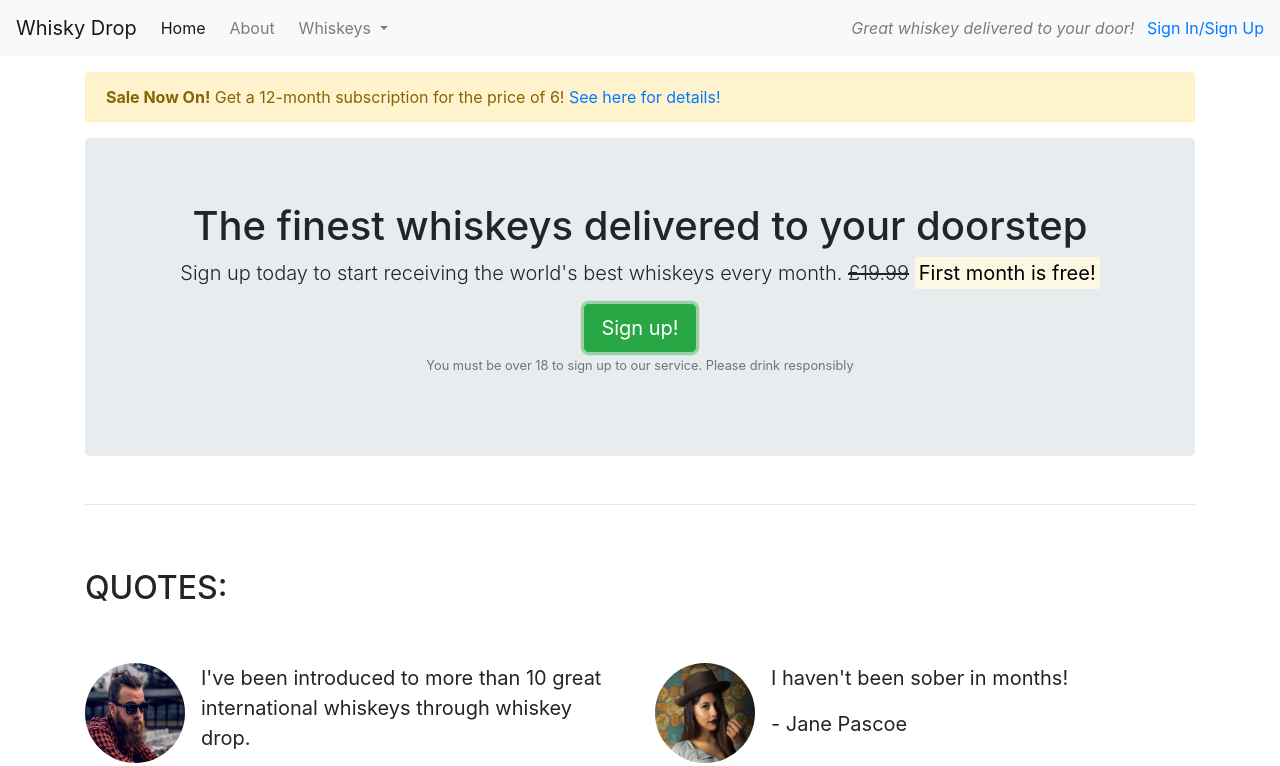
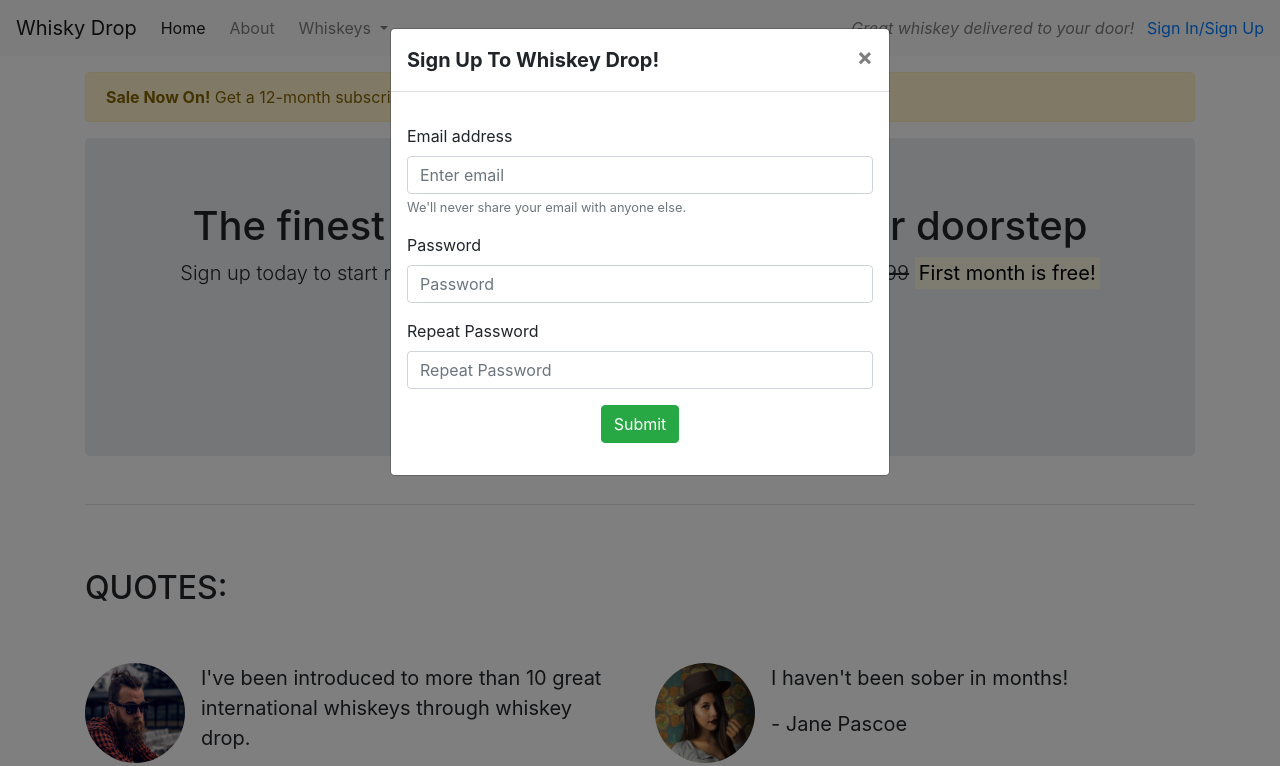
Before and after one commit to LouWills/WhiskeyDrop-bootstrap, a plain HTML site: page index.html in a window 1280 px wide. Both pictures are taken after a click on the button "Sign up!". Shown: the top 766 px of the page. Drawn offline with nearby package versions, Linux system fonts and the light colour scheme; files whose address does not match are found by name.

Commit message:
Added form to modal and got it working --- changed readme

```diff
--- a/index.html
+++ b/index.html
@@ -1,11 +1,16 @@
 <!DOCTYPE html>
 <html lang="en">
+
 <head>
     <meta charset="UTF-8">
     <meta name="viewport" content="width=device-width, initial-scale=1.0">
     <meta http-equiv="X-UA-Compatible" content="ie=edge">
-    <link rel="stylesheet" href="https://stackpath.bootstrapcdn.com/bootstrap/4.3.1/css/bootstrap.min.css" integrity="sha384-ggOyR0iXCbMQv3Xipma34MD+dH/1fQ784/j6cY/iJTQUOhcWr7x9JvoRxT2MZw1T" crossorigin="anonymous">
-<script src="https://stackpath.bootstrapcdn.com/bootstrap/4.3.1/js/bootstrap.min.js" integrity="sha384-JjSmVgyd0p3pXB1rRibZUAYoIIy6OrQ6VrjIEaFf/nJGzIxFDsf4x0xIM+B07jRM" crossorigin="anonymous"></script>
+    <link rel="stylesheet" href="main.css">
+    <link rel="stylesheet" href="https://stackpath.bootstrapcdn.com/bootstrap/4.3.1/css/bootstrap.min.css"
+        integrity="sha384-ggOyR0iXCbMQv3Xipma34MD+dH/1fQ784/j6cY/iJTQUOhcWr7x9JvoRxT2MZw1T" crossorigin="anonymous">
+    <script src="https://stackpath.bootstrapcdn.com/bootstrap/4.3.1/js/bootstrap.min.js"
+        integrity="sha384-JjSmVgyd0p3pXB1rRibZUAYoIIy6OrQ6VrjIEaFf/nJGzIxFDsf4x0xIM+B07jRM"
+        crossorigin="anonymous"></script>
     <!--main.css are my own styles on the website-->
     <link rel="stylesheet" href="main.css" type="text/css" />
     <script src="https://kit.fontawesome.com/6b5936d46d.js"></script>
@@ -17,7 +22,8 @@
     <nav class="navbar navbar-light bg-light navbar-expand-sm">
         <a href="/" class="navbar-brand">Whisky Drop</a>
 
-        <button class="navbar-toggler ml-auto" type="button" data-toggle="collapse" data-target="#navbarNavDropdown" aria-controls="navbarNavDropdown" aria-expanded="false" aria-label="Toggle navigation">
+        <button class="navbar-toggler ml-auto" type="button" data-toggle="collapse" data-target="#navbarNavDropdown"
+            aria-controls="navbarNavDropdown" aria-expanded="false" aria-label="Toggle navigation">
             <span class="navbar-toggler-icon"></span></button>
 
         <div class="collapse navbar-collapse" id="navbarNavDropdown">
@@ -25,7 +31,8 @@
                 <li class="active nav-item mr-2"><a class="nav-link" href="/">Home</a></li>
                 <li class="nav-item mr-2"><a class="nav-link" href="/about">About</a></li>
                 <li class="nav-item dropdown">
-                    <a class="nav-link dropdown-toggle" href="#" id="navbarDropdownMenuLink" role="button" data-toggle="dropdown" aria-haspopup="true" aria-expanded="false">
+                    <a class="nav-link dropdown-toggle" href="#" id="navbarDropdownMenuLink" role="button"
+                        data-toggle="dropdown" aria-haspopup="true" aria-expanded="false">
                         Whiskeys
                     </a>
                     <div class="dropdown-menu" aria-labelledby="navbarDropdownMenuLink">
@@ -47,7 +54,8 @@
         <div class="row d-none d-sm-block">
             <div class="col-12">
                 <div class="alert alert-warning">
-                   <strong>Sale Now On!</strong> Get a 12-month subscription for the price of 6! <a href="/">See here for details!</a>
+                    <strong>Sale Now On!</strong> Get a 12-month subscription for the price of 6! <a href="/">See here
+                        for details!</a>
                 </div>
             </div>
         </div>
@@ -56,11 +64,14 @@
             <div class="col-12">
                 <section class="callout jumbotron text-center">
                     <h1>The finest whiskeys delivered to your doorstep</h1>
-                   <p class="lead">Sign up today to start receiving the world's best whiskeys every month. <s class="d-none d-sm-inline">£19.99</s>
+                    <p class="lead">Sign up today to start receiving the world's best whiskeys every month. <s
+                            class="d-none d-sm-inline">£19.99</s>
                         <span class="d-inline d-sm-none"><br></span>
                         <strong><mark>First month is free!</mark></strong></p>
-                    <button class="btn btn-success btn-lg btn-tablet" data-toggle="modal" data-target="#signUpModal">Sign up!</button>
-                   <p class="text-muted"><small>You must be over 18 to sign up to our service. Please drink responsibly</small></p>
+                    <button class="btn btn-success btn-lg btn-tablet" data-toggle="modal"
+                        data-target="#signUpModal">Sign up!</button>
+                    <p class="text-muted"><small>You must be over 18 to sign up to our service. Please drink
+                            responsibly</small></p>
                 </section>
             </div>
         </div>
@@ -82,7 +93,8 @@
                         </div>
                         <div class="media-body">
                             <blockquote class="blockquote">
-                               <p>I've been introduced to more than 10 great international whiskeys through whiskey drop.</p>
+                                <p>I've been introduced to more than 10 great international whiskeys through whiskey
+                                    drop.</p>
                                 <p>- John Smith</p>
                             </blockquote>
                         </div>
@@ -117,22 +129,34 @@
             <div class="row">
                 <div class="col-12 col-md-6 col-lg-4">
                     <div class="feature">
-                        <h3><i class="fas fa-gift d-none d-sm-inline"></i> Feature 1 <span class="badge badge-success">NEW!</span></h3>
-                        <p>Lorem ipsum dolor sit amet, consectetur adipisicing elit. A saepe fugiat repellat harum quis dolorum natus est, recusandae cum nihil numquam. Saepe aliquam ea aperiam consectetur hic esse voluptates nostrum quos iure animi, expedita alias inventore qui eligendi earum recusandae! Unde sed expedita fugit eos enim, suscipit laborum eligendi esse?</p>
+                        <h3><i class="fas fa-gift d-none d-sm-inline"></i> Feature 1 <span
+                                class="badge badge-success">NEW!</span></h3>
+                        <p>Lorem ipsum dolor sit amet, consectetur adipisicing elit. A saepe fugiat repellat harum quis
+                            dolorum natus est, recusandae cum nihil numquam. Saepe aliquam ea aperiam consectetur hic
+                            esse voluptates nostrum quos iure animi, expedita alias inventore qui eligendi earum
+                            recusandae! Unde sed expedita fugit eos enim, suscipit laborum eligendi esse?</p>
                         <p><a class="btn btn-sm btn-light btn-tablet" href="">Read More</a></p>
                     </div>
                 </div>
                 <div class="col-12 col-md-6 col-lg-4">
                     <div class="feature">
                         <h3><i class="fab fa-cc-visa d-none d-sm-inline"></i> Feature 2</h3>
-                        <p>Lorem ipsum dolor sit amet, consectetur adipisicing elit. Minima perspiciatis nam quia veritatis repellat adipisci. Optio dolor, tempore beatae repudiandae nobis ipsam praesentium eveniet error quis id animi ducimus consequuntur, sequi nemo reprehenderit corporis libero. Aspernatur alias sit quam iure, earum consequatur omnis voluptate labore, modi nihil quo dolor nostrum.</p>
+                        <p>Lorem ipsum dolor sit amet, consectetur adipisicing elit. Minima perspiciatis nam quia
+                            veritatis repellat adipisci. Optio dolor, tempore beatae repudiandae nobis ipsam praesentium
+                            eveniet error quis id animi ducimus consequuntur, sequi nemo reprehenderit corporis libero.
+                            Aspernatur alias sit quam iure, earum consequatur omnis voluptate labore, modi nihil quo
+                            dolor nostrum.</p>
                         <p><a class="btn btn-sm btn-light btn-tablet" href="">Read More</a></p>
                     </div>
                 </div>
                 <div class="col-12 d-md-none d-lg-block col-lg-4">
                     <div class="feature">
                         <h3><i class="fas fa-times-circle d-none d-sm-inline"></i> Feature 3</h3>
-                        <p>Lorem ipsum dolor sit amet, consectetur adipisicing elit. Saepe, quis ad, tempore, consectetur ea iure eius quos magnam accusantium consequuntur possimus doloremque voluptates voluptas? Repudiandae quos, numquam deserunt facere nesciunt aliquam laudantium itaque rem, distinctio doloremque, dolor aperiam maxime blanditiis, tenetur similique fuga fugiat. Cum provident perspiciatis ab laudantium asperiores!</p>
+                        <p>Lorem ipsum dolor sit amet, consectetur adipisicing elit. Saepe, quis ad, tempore,
+                            consectetur ea iure eius quos magnam accusantium consequuntur possimus doloremque voluptates
+                            voluptas? Repudiandae quos, numquam deserunt facere nesciunt aliquam laudantium itaque rem,
+                            distinctio doloremque, dolor aperiam maxime blanditiis, tenetur similique fuga fugiat. Cum
+                            provident perspiciatis ab laudantium asperiores!</p>
                         <p><a class="btn btn-sm btn-light btn-tablet" href="">Read More</a></p>
                     </div>
                 </div>
@@ -184,30 +208,51 @@
                 </div>
             </div>
         </section>
-  </article
+    </article>
 
     <div class="modal" tabindex="-1" role="dialog" id="signUpModal">
         <div class="modal-dialog" role="document">
             <div class="modal-content">
                 <div class="modal-header">
-        <h5 class="modal-title">Modal title</h5>
+                    <h5 class="modal-title"><strong>Sign Up To Whiskey Drop!</strong></h5>
                     <button type="button" class="close" data-dismiss="modal" aria-label="Close">
                         <span aria-hidden="true">&times;</span>
                     </button>
                 </div>
                 <div class="modal-body">
-        <p>Modal body text goes here.</p>
+                    <p><form>
+                        <div class="form-group">
+                          <label for="exampleInputEmail1">Email address</label>
+                          <input type="email" class="form-control" id="exampleInputEmail1" aria-describedby="emailHelp" placeholder="Enter email">
+                          <small id="emailHelp" class="form-text text-muted">We'll never share your email with anyone else.</small>
                         </div>
-      <div class="modal-footer">
-        <button type="button" class="btn btn-secondary" data-dismiss="modal">Close</button>
-        <button type="button" class="btn btn-primary">Save changes</button>
+                        <div class="form-group">
+                          <label for="password">Password</label>
+                          <input type="password" class="form-control" id="password" placeholder="Password">
                         </div>
+                        <div class="form-group">
+                            <label for="repeatPassword">Repeat Password</label>
+                            <input type="password" class="form-control" id="repeatPassword" placeholder="Repeat Password">
+                        </div>
+                        <div class="modal-success">
+                        <button type="submit" class="btn btn-success text-center">Submit</button>
+                        </div>
+                      </form></p>
+                </div>
+
             </div>
         </div>
     </div>
 
-<script src="https://code.jquery.com/jquery-3.3.1.slim.min.js" integrity="sha384-q8i/X+965DzO0rT7abK41JStQIAqVgRVzpbzo5smXKp4YfRvH+8abtTE1Pi6jizo" crossorigin="anonymous"></script>
-<script src="https://cdnjs.cloudflare.com/ajax/libs/popper.js/1.14.7/umd/popper.min.js" integrity="sha384-UO2eT0CpHqdSJQ6hJty5KVphtPhzWj9WO1clHTMGa3JDZwrnQq4sF86dIHNDz0W1" crossorigin="anonymous"></script>
-<script src="https://stackpath.bootstrapcdn.com/bootstrap/4.3.1/js/bootstrap.min.js" integrity="sha384-JjSmVgyd0p3pXB1rRibZUAYoIIy6OrQ6VrjIEaFf/nJGzIxFDsf4x0xIM+B07jRM" crossorigin="anonymous"></script>
+    <script src="https://code.jquery.com/jquery-3.3.1.slim.min.js"
+        integrity="sha384-q8i/X+965DzO0rT7abK41JStQIAqVgRVzpbzo5smXKp4YfRvH+8abtTE1Pi6jizo"
+        crossorigin="anonymous"></script>
+    <script src="https://cdnjs.cloudflare.com/ajax/libs/popper.js/1.14.7/umd/popper.min.js"
+        integrity="sha384-UO2eT0CpHqdSJQ6hJty5KVphtPhzWj9WO1clHTMGa3JDZwrnQq4sF86dIHNDz0W1"
+        crossorigin="anonymous"></script>
+    <script src="https://stackpath.bootstrapcdn.com/bootstrap/4.3.1/js/bootstrap.min.js"
+        integrity="sha384-JjSmVgyd0p3pXB1rRibZUAYoIIy6OrQ6VrjIEaFf/nJGzIxFDsf4x0xIM+B07jRM"
+        crossorigin="anonymous"></script>
 </body>
+
 </html>
--- /dev/null
+++ b/main.css
@@ -0,0 +1,3 @@
+.modal-success {
+    text-align:center;
+}
```
Also changed, not shown: 1 other file. Lines whose indentation alone changed are shown as unchanged.
